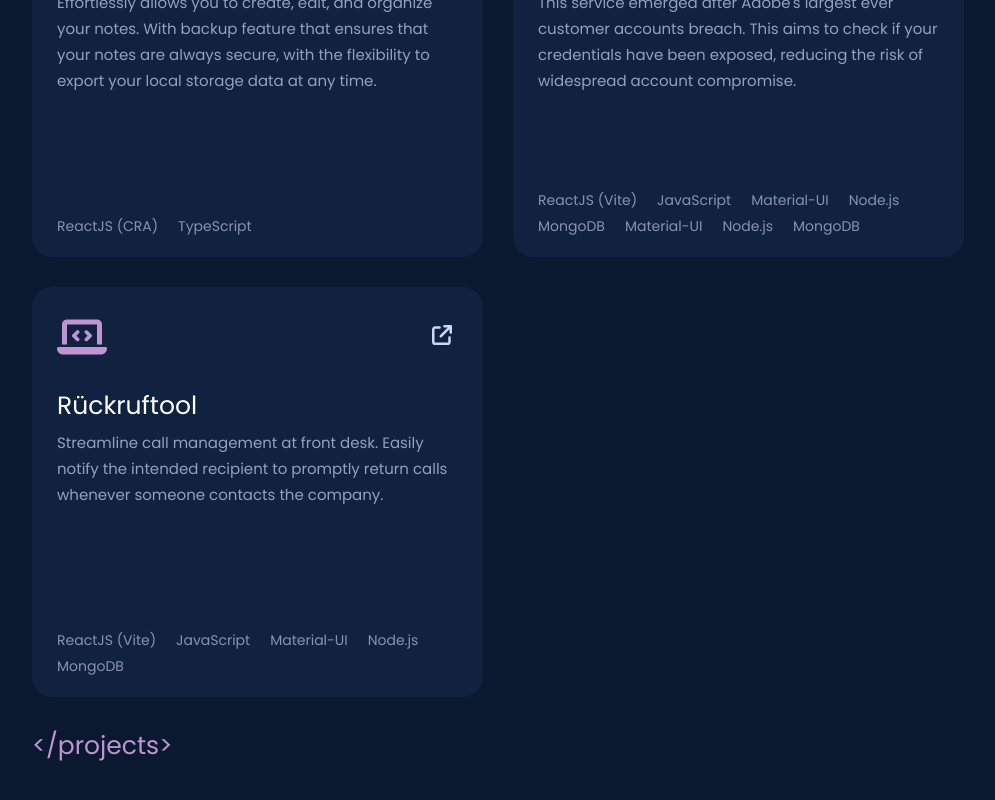
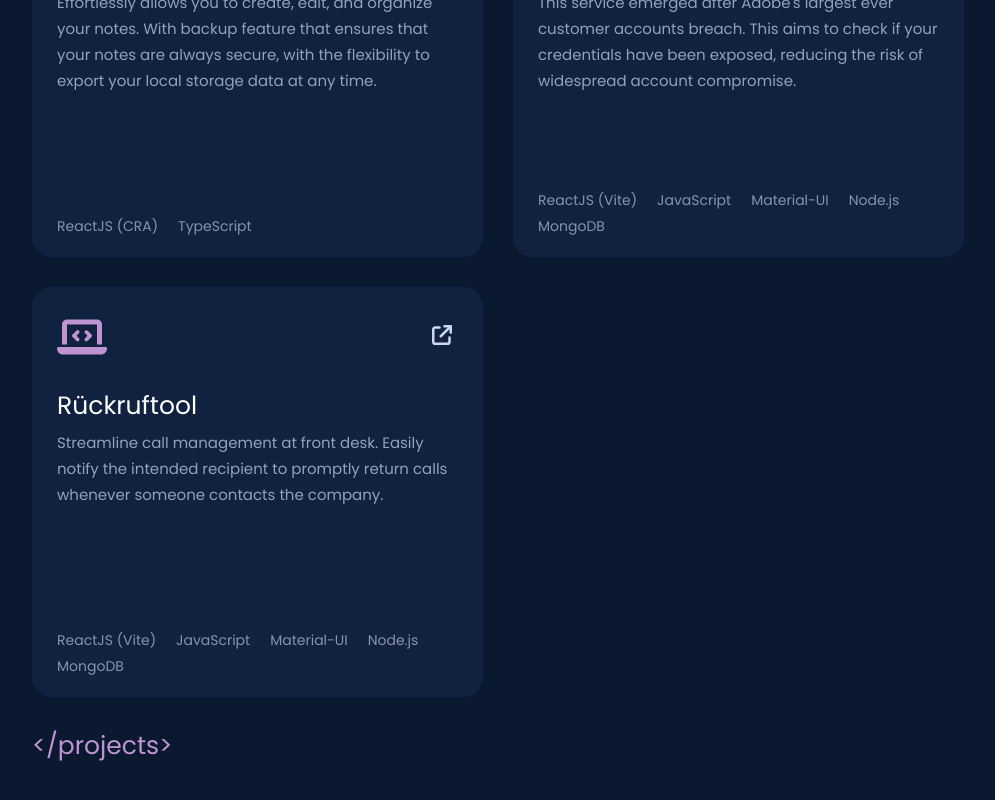
Before and after one commit to barreyrojohnmiko/personal-portfolio, a React (Create React App) app: page /#/ in a window 1280 px wide. Shown: the part 1821-2621 px from the top of the page, without its empty margins (142-1137 px from the left). Built offline with nearby package versions, Linux system fonts and the light colour scheme.

Commit message:
ui update

```diff
--- a/src/components/projects/Projects.tsx
+++ b/src/components/projects/Projects.tsx
@@ -26,10 +26,6 @@ const panelData = [
     techUsed: [
       "ReactJS (Vite)",
       "JavaScript",
-      "Material-UI",
-      "Node.js",
-      "MongoDB",
-
       "Material-UI",
       "Node.js",
       "MongoDB",
```
